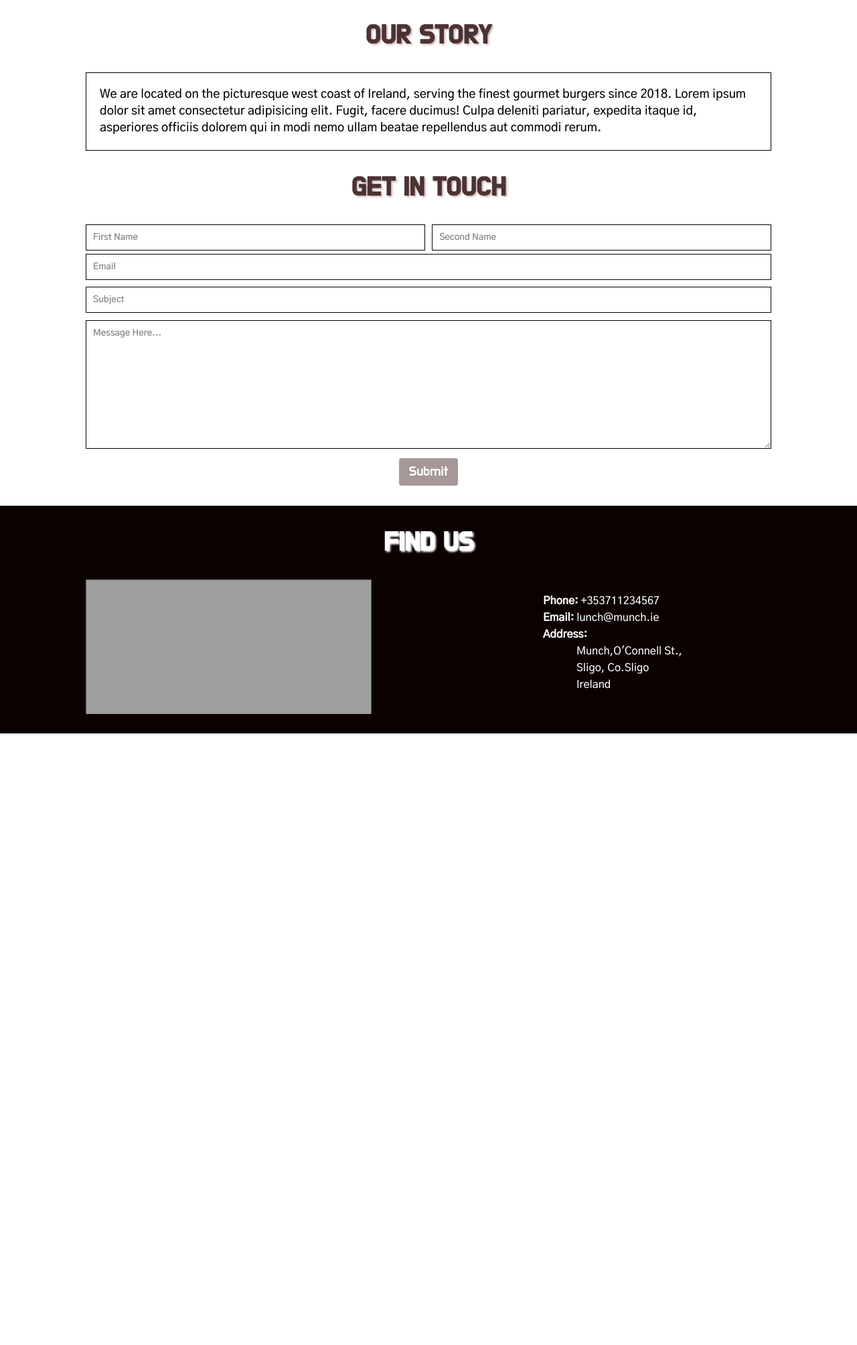
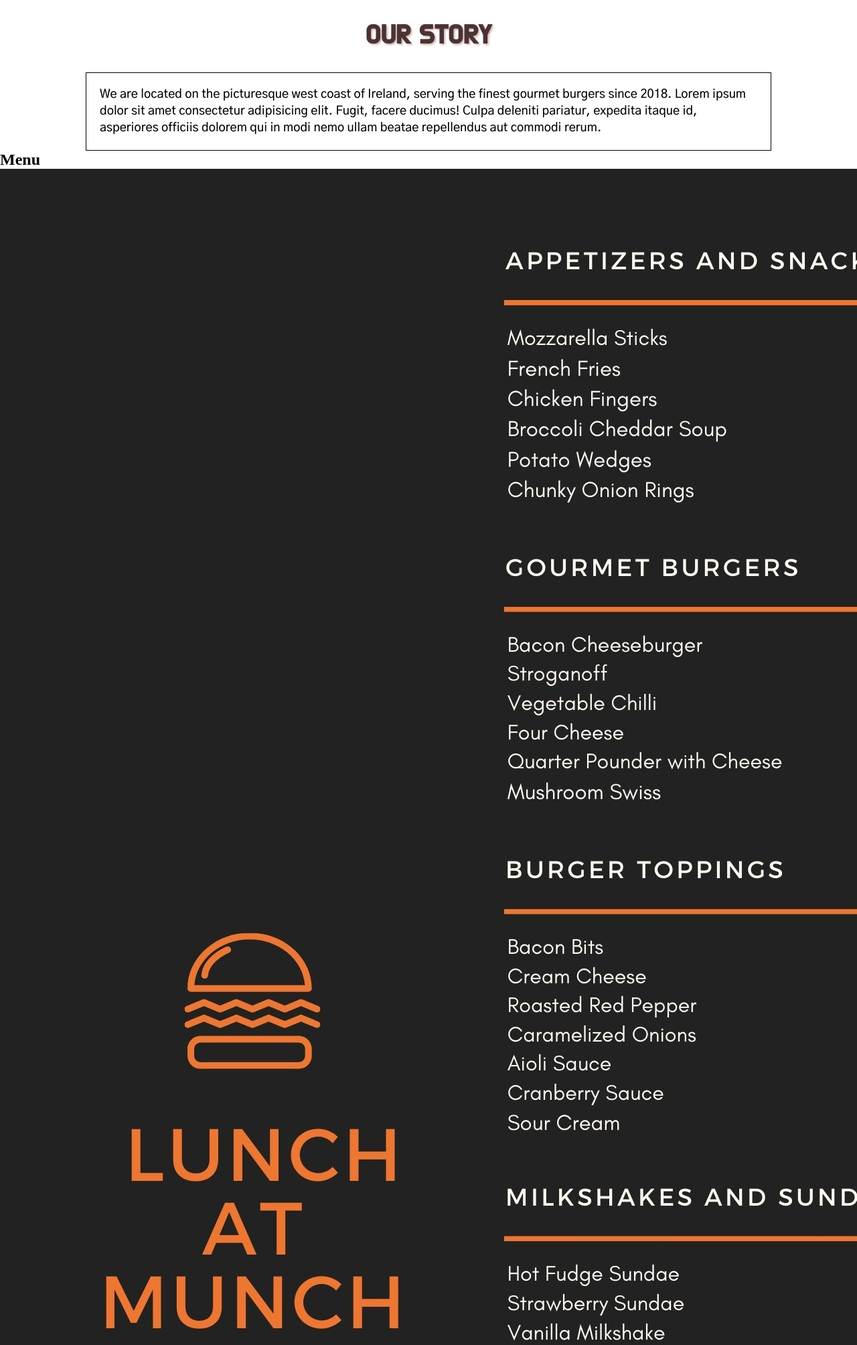
Before and after one commit to annuc1s/ms3_munch_dataCentricDevelopment, a Flask app: page / in a window 1280 px wide; the page is wider, and only the part inside the window is pictured. Shown: the part 582-2590 px from the top of that part at 67% size. Before the commit the page ends 1677 px from the top of that part, so only its background shows below. Run offline with Flask 2, Linux system fonts and the light colour scheme; some libraries are stand-ins or nearby versions; grey boxes are pictures that could not be loaded.

Commit message:
menu section with temporary jpg image of menu for reference

```diff
--- a/templates/index.html
+++ b/templates/index.html
@@ -21,7 +21,13 @@
 		</div>
 	</section>
 
-	<!--Contact section, with a contact form-->
+<!--Image of the menu-->
+	<section id="menu">
+		<h2>Menu</h2>
+		<img src="static/img/munch-menu.jpg" alt="munch lunch menu serving the finest burgers everyday from 12pm to 5pm">
+    </section>
+
+<!--Contact section, with a contact form-->
 	<section id="contact-form">
 		<h2>Get in touch</h2>
 
```
Also changed, not shown: static/img/munch-menu.jpg (added).
